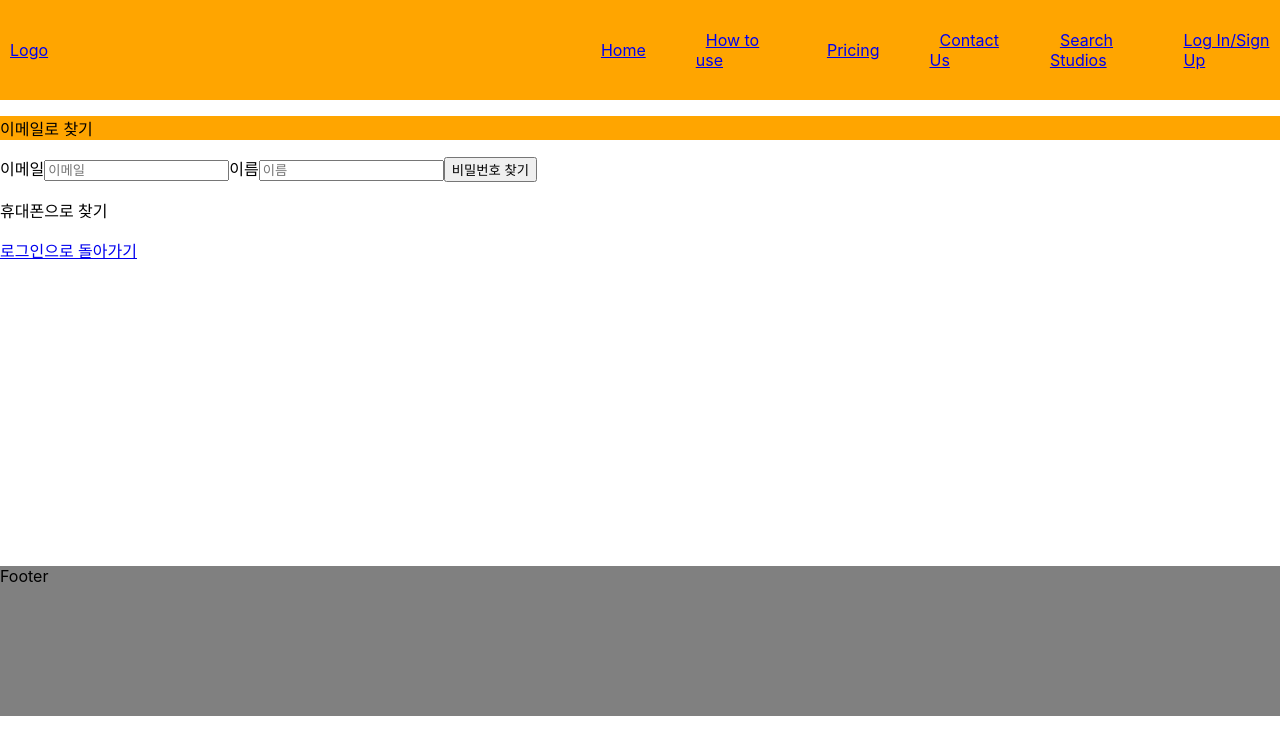
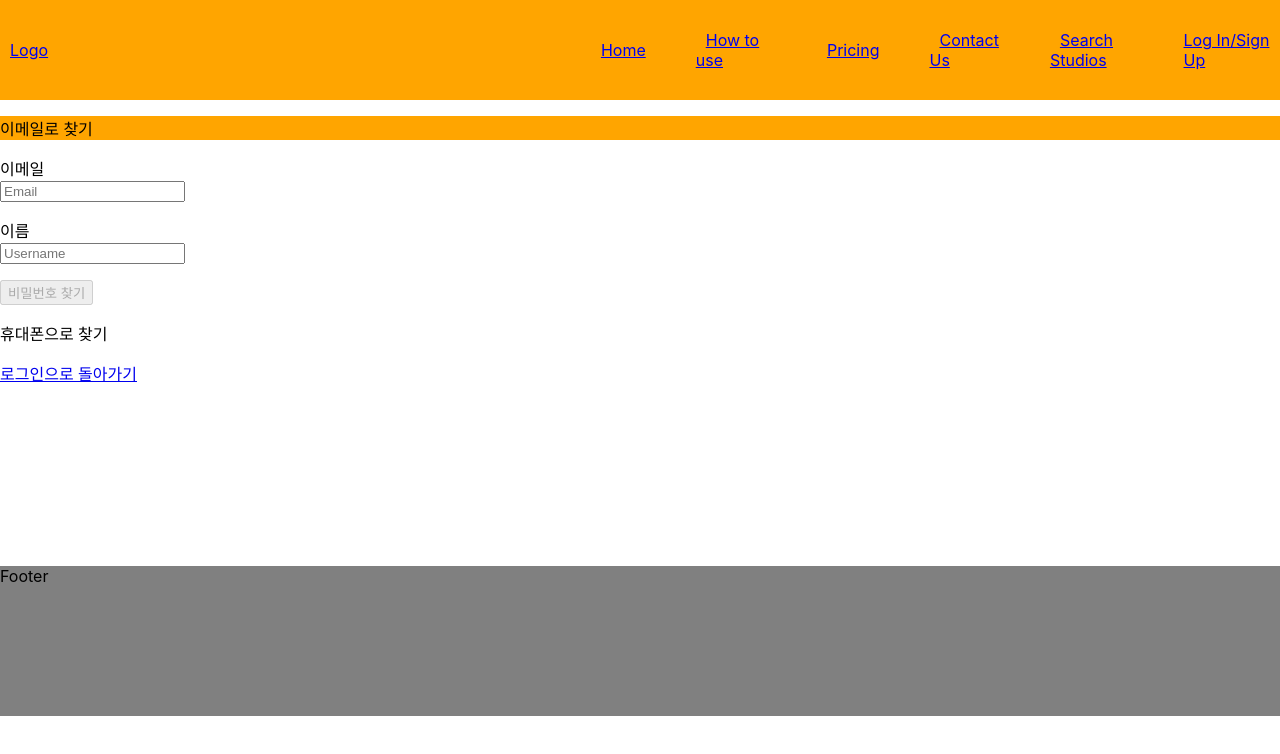
Before and after one commit to hochanlee96/HeraClass, a React (Create React App) app: page /find/password in a window 1280 px wide. Shown: the top 754 px of the page. Built offline with nearby package versions, Linux system fonts and the light colour scheme; no server answers.

Commit message:
added validation in find id/password, added button disabled in password reset

```diff
--- a/src/containers/Find/FindId/FindId.js
+++ b/src/containers/Find/FindId/FindId.js
@@ -1,19 +1,49 @@
-import React, { useState } from 'react';
+import React, { useState, useEffect, useReducer } from 'react';
 import { Link } from 'react-router-dom';
+
+import Input from '../../../components/UI/Input/Input';
+import { validate } from '../../../shared/helper';
+
+const initialState = {
+    username: {
+        value: '',
+        touched: false,
+        validation: 'username',
+        isValid: false,
+        errorMessage: ''
+    },
+    phoneNumber: {
+        value: '',
+        touched: false,
+        validation: 'phoneNumber',
+        isValid: false,
+        errorMessage: ''
+    }
+};
+
+const reducer = (state, action) => {
+    const { name, value } = action;
+    let validation;
+    switch (action.type) {
+        case 'onChange':
+            validation = { ...validate(state[name].validation, value.trim()) };
+            return { ...state, [name]: { ...state[name], value: value, isValid: validation.isValid, errorMessage: validation.errorMessage } }
+        case 'onFocus':
+            return { ...state }
+        case 'onBlur':
+            return { ...state, [name]: { ...state[name], touched: true } }
+        default:
+            throw new Error();
+    }
+}
+
 
 const FindId = () => {
 
-    const [phoneNumberInput, setPhoneNumberInput] = useState('');
-    const [usernameInput, setUsernameInput] = useState('');
+    const [state, formDispatch] = useReducer(reducer, initialState);
     const [message, setMessage] = useState('');
+    const [formIsValid, setFormIsValid] = useState(false);
 
-    const onChange = event => {
-        if (event.target.name === "phoneNumber") {
-            setPhoneNumberInput(event.target.value);
-        } else if (event.target.name === "name") {
-            setUsernameInput(event.target.value);
-        }
-    }
 
     const onSubmit = async event => {
         event.preventDefault()
@@ -24,8 +54,8 @@ const FindId = () => {
             },
             credentials: 'include',
             body: JSON.stringify({
-                username: usernameInput,
-                phoneNumber: phoneNumberInput
+                username: state.username.value,
+                phoneNumber: state.phoneNumber.value
             })
         });
         const resData = await response.json();
@@ -38,18 +68,22 @@ const FindId = () => {
         }
     }
 
+    useEffect(() => {
+        setFormIsValid(state.username.isValid && state.phoneNumber.isValid)
+    }, [state])
+
     return (
         <>
             <form onSubmit={onSubmit}>
                 <label>
                     Name
-                <input type="text" placeholder="name" name="name" onChange={onChange} value={usernameInput} />
+                    <Input name="username" onBlur={(event) => { formDispatch({ type: 'onBlur', name: event.target.name }) }} onFocus={(event) => formDispatch({ type: 'onFocus', name: event.target.name })} type="text" placeholder="Username" value={state.username.value} onChange={(event) => formDispatch({ type: 'onChange', name: event.target.name, value: event.target.value })} touched={state.username.touched} errorMessage={state.username.errorMessage} />
                 </label>
                 <label>
                     Phone Number
-                <input type="number" placeholder="Phone Number" name="phoneNumber" onChange={onChange} value={phoneNumberInput} />
+                    <Input name="phoneNumber" type="number" placeholder="phone number without -" value={state.phoneNumber.value} onChange={(event) => formDispatch({ type: 'onChange', name: event.target.name, value: event.target.value })} onBlur={(event) => { formDispatch({ type: 'onBlur', name: event.target.name }) }} onFocus={(event) => formDispatch({ type: 'onFocus', name: event.target.name })} touched={state.phoneNumber.touched} errorMessage={state.phoneNumber.errorMessage} />
                 </label>
-                <input type="submit" value="Search" />
+                <input type="submit" value="Search" disabled={!formIsValid} />
                 {message}
             </form>
             <Link to="/auth">로그인으로 돌아가기</Link>
--- a/src/containers/Find/FindPassword/FindPassword.js
+++ b/src/containers/Find/FindPassword/FindPassword.js
@@ -1,34 +1,87 @@
-import React, { useState } from 'react';
+import React, { useState, useEffect, useReducer } from 'react';
 import { useHistory, Link } from 'react-router-dom';
+
+import Input from '../../../components/UI/Input/Input';
+import { validate } from '../../../shared/helper';
+
+const initialState = {
+    email: {
+        value: '',
+        touched: false,
+        validation: 'email',
+        isValid: false,
+        errorMessage: ''
+    },
+    newPassword: {
+        value: '',
+        touched: false,
+        validation: 'password',
+        isValid: false,
+        errorMessage: ''
+    },
+    confirmPassword: {
+        value: '',
+        touched: false,
+        validation: 'confirmPassword',
+        isValid: false,
+        errorMessage: ''
+    },
+    username: {
+        value: '',
+        touched: false,
+        validation: 'username',
+        isValid: false,
+        errorMessage: ''
+    },
+    verificationNumber: {
+        value: '',
+        touched: false,
+        validation: 'verificationNumber',
+        isValid: false,
+        errorMessage: ''
+    }
+};
+
+const reducer = (state, action) => {
+
+    const { name, value } = action;
+    let validation;
+    switch (action.type) {
+        case 'onChange':
+            if (name === "confirmPassword") {
+                validation = { ...validate(state[name].validation, value.trim(), state.newPassword.value.trim()) }
+            } else {
+                validation = { ...validate(state[name].validation, value.trim()) };
+            }
+            return { ...state, [name]: { ...state[name], value: value, isValid: validation.isValid, errorMessage: validation.errorMessage } }
+        case 'onFocus':
+            return { ...state }
+        case 'onBlur':
+            return { ...state, [name]: { ...state[name], touched: true } }
+        default:
+            throw new Error();
+    }
+}
 
 const FindPassword = () => {
 
     const history = useHistory();
 
+    const [state, formDispatch] = useReducer(reducer, initialState);
+    const [formIsSane, setFormIsSane] = useState(false);
+
     const [message, setMessage] = useState('');
 
     const [emailMethod, setEmailMethod] = useState(true);
-    const [emailInput, setEmailInput] = useState('');
-    const [usernameInput, setUsernameInput] = useState('');
+    const [enterVerification, setEnterVerification] = useState(false);
 
-    const [enterVerification, setEnterVerification] = useState(false);
-    const [verificationNumberInput, setVerificationNumberInput] = useState('');
-    const [newPasswordInput, setNewPasswordInput] = useState('');
-    const [confirmPasswordInput, setConfirmPasswordInput] = useState('');
-
-    const onChange = event => {
-        if (event.target.name === 'email') {
-            setEmailInput(event.target.value);
-        } else if (event.target.name === 'username') {
-            setUsernameInput(event.target.value);
-        } else if (event.target.name === 'verification') {
-            setVerificationNumberInput(event.target.value);
-        } else if (event.target.name === 'new-password') {
-            setNewPasswordInput(event.target.value);
-        } else if (event.target.name === 'confirm-password') {
-            setConfirmPasswordInput(event.target.value);
+    useEffect(() => {
+        if (enterVerification) {
+            setFormIsSane(state.verificationNumber.isValid && state.newPassword.isValid && state.confirmPassword.isValid)
+        } else {
+            setFormIsSane(state.email.isValid && state.username.isValid)
         }
-    }
+    }, [state, enterVerification])
 
     const submitEmailAndUsername = async event => {
         event.preventDefault();
@@ -40,13 +93,14 @@ const FindPassword = () => {
             credentials: 'include',
             body: JSON.stringify({
                 emailMethod: emailMethod,
-                email: emailInput,
-                username: usernameInput
+                email: state.email.value,
+                username: state.username.value
             })
         });
         const resData = await response.json();
         if ((resData.message || resData.statusName) === 'success') {
             setEnterVerification(true);
+            setFormIsSane(false);
             setMessage(`${emailMethod ? "이메일" : "휴대폰으"}로 인증번호가 발송되었습니다`)
         } else if (resData.error === "doesn't exist") {
             setMessage('존재하지 않는 사용자입니다. 소셜로그인을 확인해보세요')
@@ -64,8 +118,8 @@ const FindPassword = () => {
             },
             credentials: 'include',
             body: JSON.stringify({
-                verificationNumber: verificationNumberInput,
-                newPassword: newPasswordInput
+                verificationNumber: state.verificationNumber.value,
+                newPassword: state.newPassword.value
             })
         });
         const resData = await response.json();
@@ -89,13 +143,13 @@ const FindPassword = () => {
         <form onSubmit={submitEmailAndUsername}>
             <label>
                 이메일
-                <input type="email" placeholder="이메일" name="email" onChange={onChange} value={emailInput} />
+                <Input name="email" onBlur={(event) => { formDispatch({ type: 'onBlur', name: event.target.name }) }} onFocus={(event) => formDispatch({ type: 'onFocus', name: event.target.name })} type="email" placeholder="Email" value={state.email.value} onChange={(event) => formDispatch({ type: 'onChange', name: event.target.name, value: event.target.value })} touched={state.email.touched} errorMessage={state.email.errorMessage} />
             </label>
             <label>
                 이름
-                <input type="text" placeholder="이름" name="username" onChange={onChange} value={usernameInput} />
+                <Input name="username" onBlur={(event) => { formDispatch({ type: 'onBlur', name: event.target.name }) }} onFocus={(event) => formDispatch({ type: 'onFocus', name: event.target.name })} type="text" placeholder="Username" value={state.username.value} onChange={(event) => formDispatch({ type: 'onChange', name: event.target.name, value: event.target.value })} touched={state.username.touched} errorMessage={state.username.errorMessage} />
             </label>
-            <input type="submit" value="비밀번호 찾기" />
+            <input type="submit" value="비밀번호 찾기" disabled={!formIsSane} />
         </form>
     )
 
@@ -110,17 +164,17 @@ const FindPassword = () => {
                 <form onSubmit={resetPassword}>
                     <label>
                         인증번호
-                    <input type="number" name="verification" placeholder="인증번호" onChange={onChange} value={verificationNumberInput} />
+                        <Input name="verificationNumber" type="number" placeholder="verification" value={state.verificationNumber.value} onChange={(event) => formDispatch({ type: 'onChange', name: event.target.name, value: event.target.value })} onBlur={(event) => { formDispatch({ type: 'onBlur', name: event.target.name }) }} onFocus={(event) => formDispatch({ type: 'onFocus', name: event.target.name })} touched={state.verificationNumber.touched} errorMessage={state.verificationNumber.errorMessage} />
                     </label>
                     <label>
                         새 비밀번호
-                    <input type="password" name="new-password" placeholder="새 비밀번호" onChange={onChange} value={newPasswordInput} />
+                        <Input name="newPassword" type="password" placeholder="Newe Password" value={state.newPassword.value} onChange={(event) => formDispatch({ type: 'onChange', name: event.target.name, value: event.target.value })} onBlur={(event) => { formDispatch({ type: 'onBlur', name: event.target.name }) }} onFocus={(event) => formDispatch({ type: 'onFocus', name: event.target.name })} touched={state.password.touched} errorMessage={state.password.errorMessage} />
                     </label>
                     <label>
                         비밀번호 확인
-                    <input type="password" name="confirm-password" placeholder="비밀번호 확인" onChange={onChange} value={confirmPasswordInput} />
+                        <Input name="confirmPassword" type="password" placeholder="confirm password" value={state.confirmPassword.value} onChange={(event) => formDispatch({ type: 'onChange', name: event.target.name, value: event.target.value })} onBlur={(event) => { formDispatch({ type: 'onBlur', name: event.target.name }) }} onFocus={(event) => formDispatch({ type: 'onFocus', name: event.target.name })} touched={state.confirmPassword.touched} errorMessage={state.confirmPassword.errorMessage} />
                     </label>
-                    <input type="submit" value="비밀번호 재설정" />
+                    <input type="submit" value="비밀번호 재설정" disabled={!formIsSane} />
                 </form>
             </>
         )
```
Also changed, not shown: src/containers/Profile/Profile.js (+6 -1 lines).
